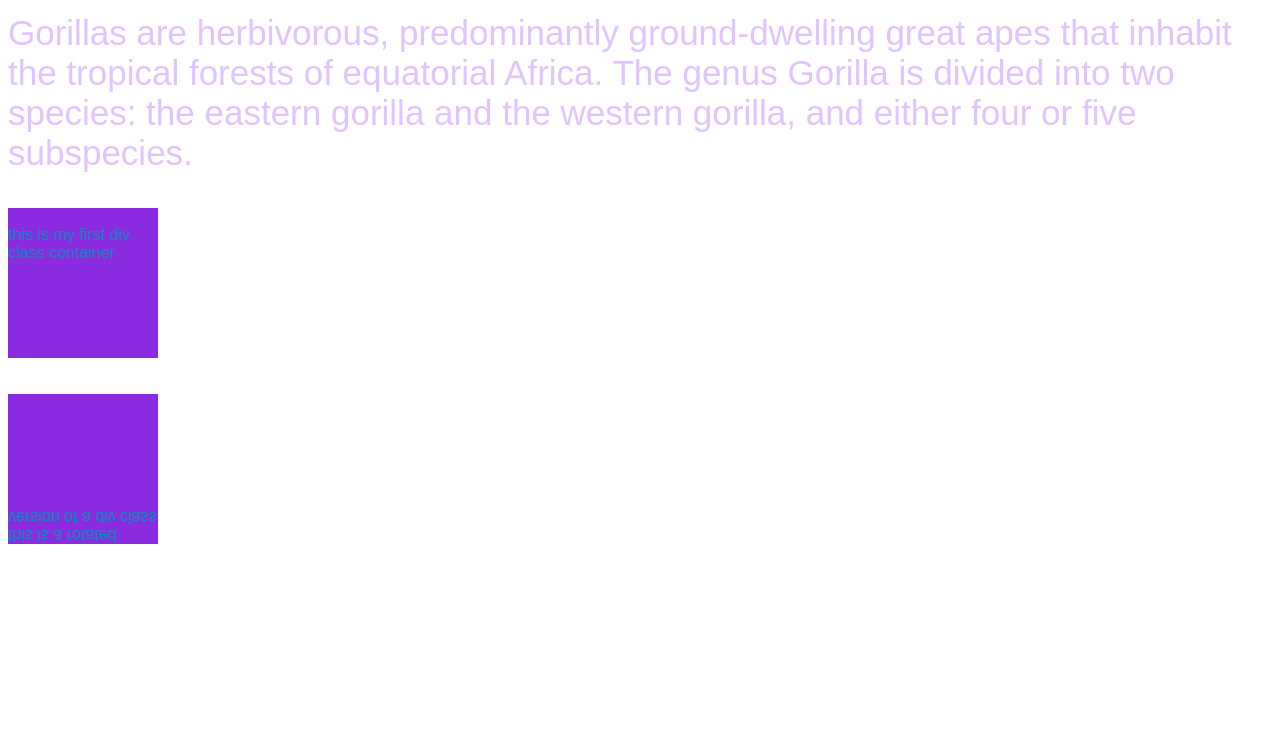
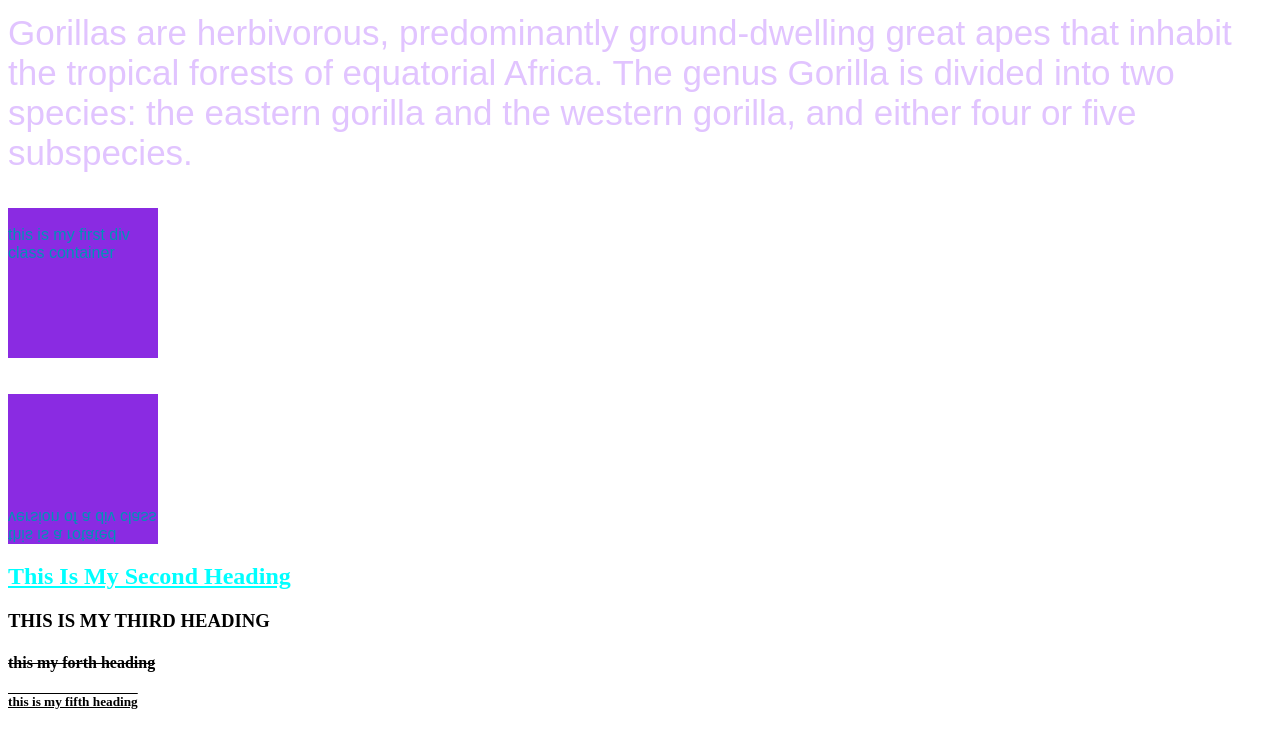
Before and after one commit to Burhanuddinhussein/text-styling-properties-in-css, a plain HTML site: page index.html in a window 1280 px wide. Shown: the part 124-856 px from the top of the page. Before the commit the page ends 800 px from the top, so only its background shows below. Drawn offline with Linux system fonts and the light colour scheme.

Commit message:
text transform

```diff
--- a/index.html
+++ b/index.html
@@ -22,7 +22,26 @@ color: rgb(0, 146, 183);
 #div {
     transform: rotateX(180deg);
 }
+ h2 {
+  text-transform: capitalize;
+  text-decoration: underline;
+  color: aqua;
+ }
+h3 {
+    text-transform: uppercase;
+    text-decoration: dotted;
+}
+h4 {
 
+    text-transform: lowercase;
+    text-decoration: line-through;
+
+}
+h5 {
+text-transform: none;
+text-decoration: overline underline;
+
+}
 
     </style>
     <meta charset="UTF-8">
@@ -36,5 +55,10 @@ color: rgb(0, 146, 183);
     five subspecies.</p>
     <div><br> this is my first div class container </div><br><br>
     <div id="div">this is a rotated version of a div class</div>
+    <h2>this is my second heading</h2>
+    <h3>this is my third heading</h3>
+    <h4>this my forth heading</h4>
+    <h5>this is my fifth heading</h5>
+
 </body>
 </html>
```
